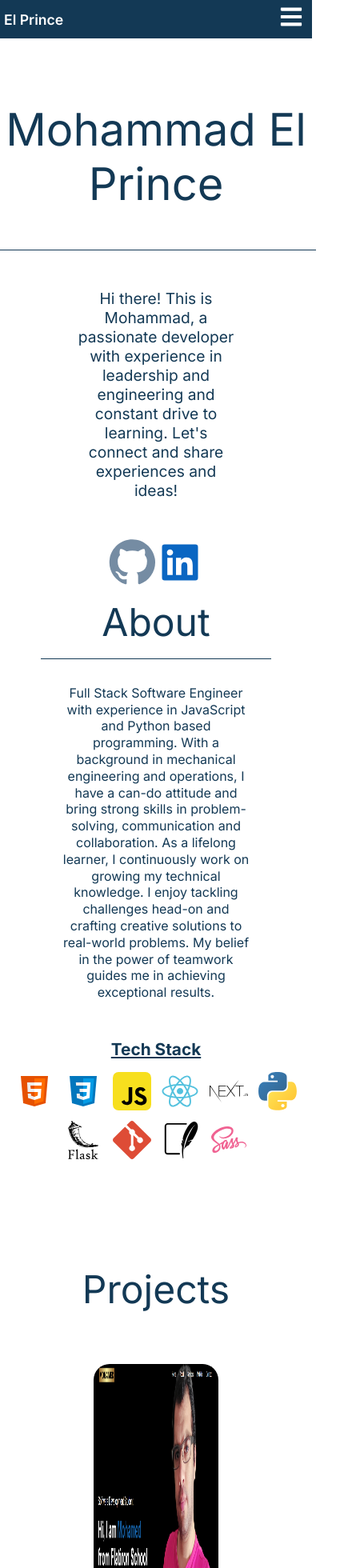
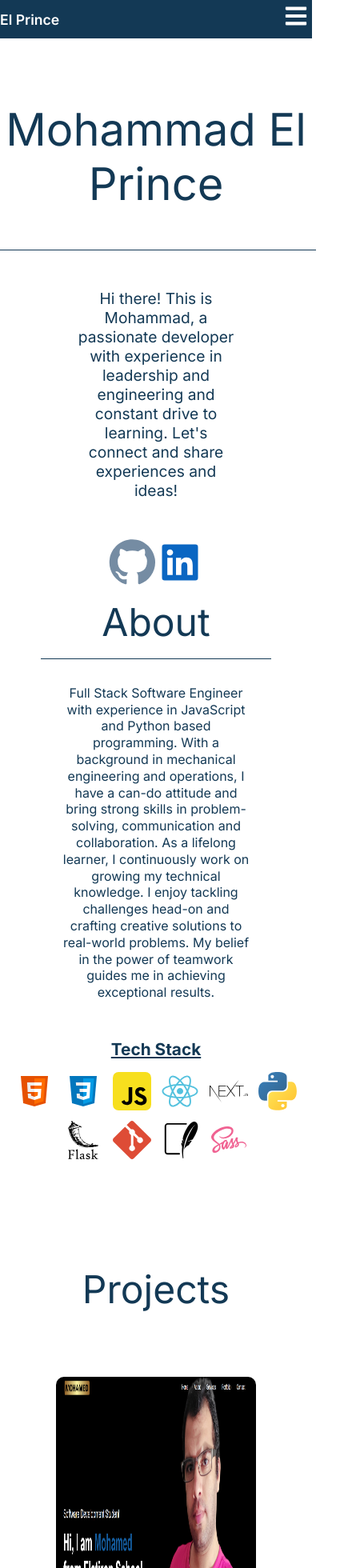
Before and after one commit to elprince-dev/portfolio-simple, a Next.js app: page / in a window 390 px wide. Shown: the top 1960 px of the page at 80% size, 445 px wide, since content can reach past the window. Built offline with nearby package versions, Linux system fonts and the light colour scheme.

Commit message:
Adds responsiveness to the projects section

```diff
--- a/src/app/globals.scss
+++ b/src/app/globals.scss
@@ -2,7 +2,7 @@
 
 * {
   box-sizing: border-box;
-  // padding: 0 5px;
+  padding: 0;
   margin: 0;
 }
 
--- a/src/components/header/header.scss
+++ b/src/components/header/header.scss
@@ -1,7 +1,7 @@
 @use '../../utilities/variables';
 .header {
     height: 3rem ;
-    padding: 0 5px;
+    padding: 1em auto;
     display: flex;
     justify-content: space-between;
     align-items: center;
--- a/src/components/projects/Projects.jsx
+++ b/src/components/projects/Projects.jsx
@@ -4,7 +4,7 @@ import data from '@@/utilities/projectList'
 const Projects = () => {
   return (
     <div className="container" id='Projects'>
-        <h1>
+        <h1 className='title'>
             Projects
         </h1>
 
--- a/src/components/projects/projects.scss
+++ b/src/components/projects/projects.scss
@@ -1,17 +1,17 @@
 @use '../../utilities/variables';
 
 .container {
+
     display: flex;
     flex-direction: column;
     align-items: center;
     gap: 2rem;
+    .title {
+        margin: 0 auto;
+    }
 
     .list {
-        // display: grid;
-        // grid-template-columns: 1fr 1fr;
-        // grid-template-rows: auto;
-        // width: 75vw;
-        // grid-gap: 6vw;
+
         display: flex;
         flex-wrap: wrap;
         justify-content: space-evenly;
@@ -20,21 +20,24 @@
             flex-direction: column;
         }
         .project {
+            min-width: 250px;
             width: 40%;
             margin: 1em auto;
 
 
-                display: flex;
-                align-items: center;
-                flex-direction: column;
+            display: flex;
+            align-items: center;
+            justify-content: flex-start;
+            flex-wrap: wrap;
                 img {
                     width: 100%;
                     height: 20rem;
-                    border-radius: 20px;
+                    border-radius: 10px;
+                    margin: 0 auto;
                     cursor: pointer;
                     transition: ease-out 0.5s;
                     &:hover {
-                        scale: 1.05;
+                        scale: 1.03;
                     }
 
                 }
@@ -64,18 +67,28 @@
 
                 .techStack  {
                     display: flex;
-                    margin-left: 0;
-                    width: 100%;
-                    justify-content: flex-start;
+                    // margin-left: 0;
+                    flex-wrap: wrap;
+                    // width: 100%;
+                    // justify-content: flex-start;
+
                     gap: 1.5rem;
 
                     img {
+
                         width: 4rem;
                         height: 4rem;
+
+                        @media (max-width:860px){
+                            width: 3rem;
+                            height: 3rem;
+                        }
                     }
                 }
 
                 .links {
+                    margin: 0.5em auto;
+                    padding: 0 2em;
                     display: flex;
                     width: 100%;
                     justify-content: flex-start;
@@ -86,6 +99,12 @@
                         width: 3rem;
                         height: 3rem;
                         cursor: pointer;
+
+                        @media (max-width:860px){
+                            width: 2rem;
+                            height: 2rem;
+
+                        }
                     }
                 }
 
```
